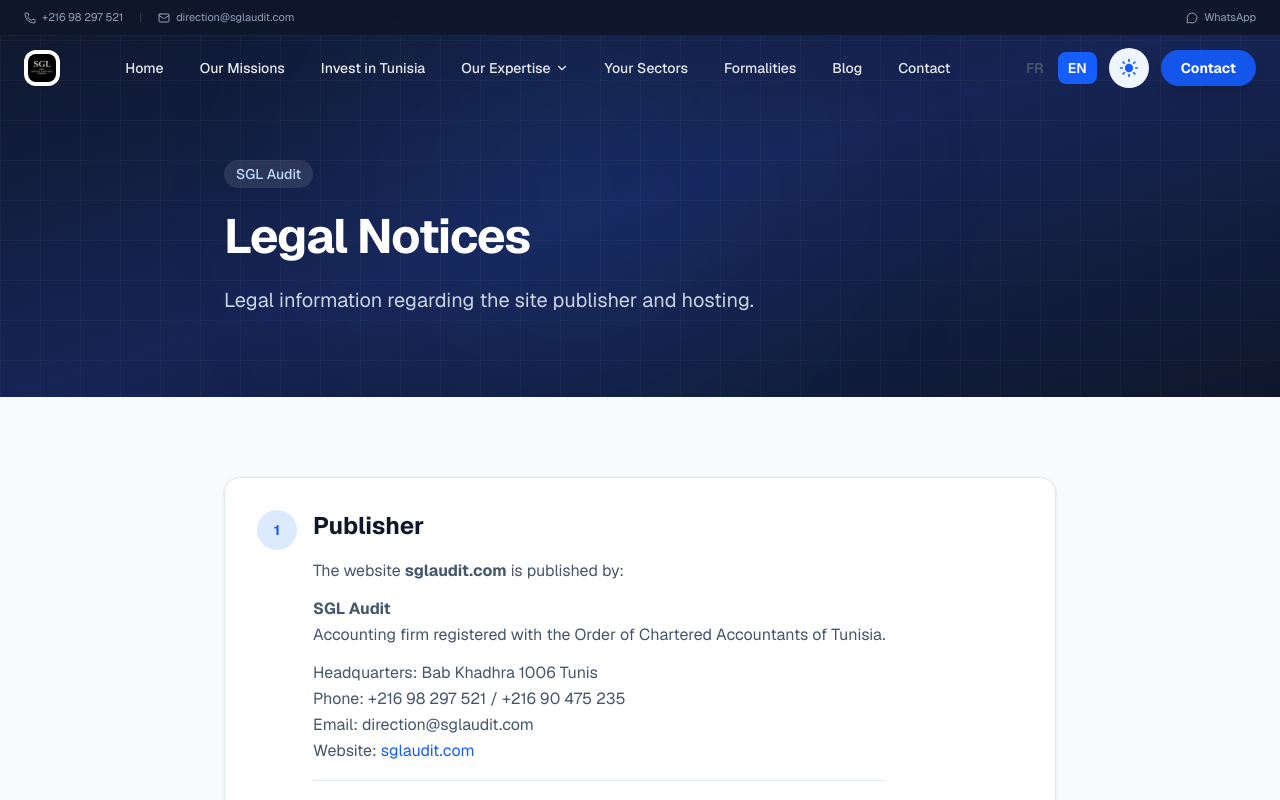
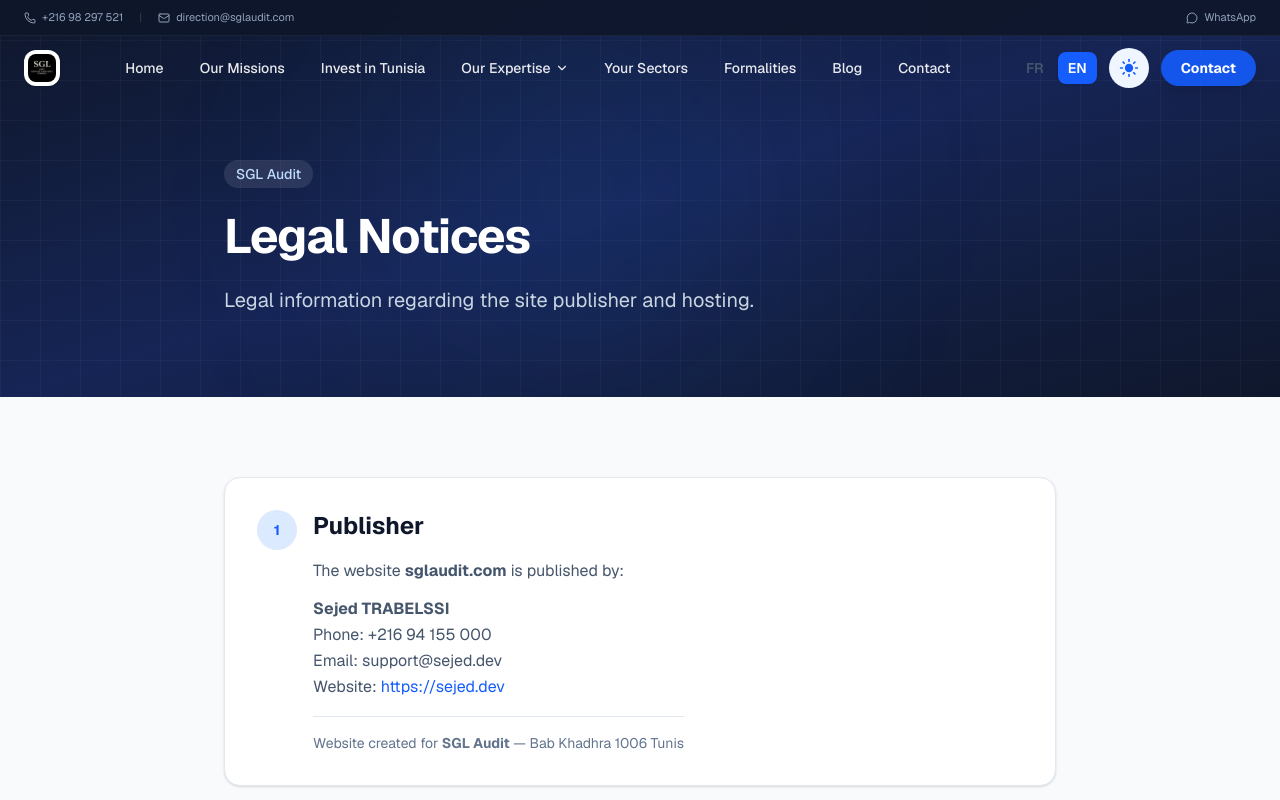
Before and after one commit to SEJED-DEV/SGL-Audit, a Next.js app: page /en/mentions-legales in a window 1280 px wide. Shown: the top 800 px of the page. Built offline with nearby package versions, Linux system fonts and the light colour scheme.

Commit message:
fix: publisher is Sejed TRABELSSI, not SGL Audit

```diff
--- a/src/app/[lang]/mentions-legales/page.tsx
+++ b/src/app/[lang]/mentions-legales/page.tsx
@@ -33,20 +33,13 @@
             Le site <strong>sglaudit.com</strong> est édité par :
           </p>
           <p>
-            <strong>{siteConfig.name}</strong><br />
-            Société d&apos;expertise comptable inscrite au tableau de l&apos;Ordre des Experts Comptables de Tunisie.
-          </p>
-          <p>
-            Siège social : {siteConfig.location.address}<br />
-            Téléphone : {siteConfig.contact.phone} / {siteConfig.contact.phone2}<br />
-            Email : {siteConfig.contact.email}<br />
-            Site web : <a href={siteConfig.website} target="_blank" rel="noreferrer" className="text-blue-600 dark:text-blue-400 hover:underline">sglaudit.com</a>
-          </p>
-          <p className="text-sm text-slate-500 dark:text-slate-400 mt-4 pt-4 border-t border-slate-200 dark:border-zinc-700">
-            <strong>Publication :</strong> {siteConfig.developer.name}<br />
+            <strong>{siteConfig.developer.name}</strong><br />
             Tél : {siteConfig.developer.phone}<br />
             Email : {siteConfig.developer.email}<br />
             Site web : <a href={siteConfig.developer.website} target="_blank" rel="noreferrer" className="text-blue-600 dark:text-blue-400 hover:underline">{siteConfig.developer.website}</a>
+          </p>
+          <p className="text-sm text-slate-500 dark:text-slate-400 mt-4 pt-4 border-t border-slate-200 dark:border-zinc-700">
+            Site réalisé pour le compte de <strong>{siteConfig.name}</strong> — {siteConfig.location.address}
           </p>
         </>
       ) : (
@@ -55,20 +48,13 @@
             The website <strong>sglaudit.com</strong> is published by:
           </p>
           <p>
-            <strong>{siteConfig.name}</strong><br />
-            Accounting firm registered with the Order of Chartered Accountants of Tunisia.
-          </p>
-          <p>
-            Headquarters: {siteConfig.location.address}<br />
-            Phone: {siteConfig.contact.phone} / {siteConfig.contact.phone2}<br />
-            Email: {siteConfig.contact.email}<br />
-            Website: <a href={siteConfig.website} target="_blank" rel="noreferrer" className="text-blue-600 dark:text-blue-400 hover:underline">sglaudit.com</a>
-          </p>
-          <p className="text-sm text-slate-500 dark:text-slate-400 mt-4 pt-4 border-t border-slate-200 dark:border-zinc-700">
-            <strong>Publication:</strong> {siteConfig.developer.name}<br />
+            <strong>{siteConfig.developer.name}</strong><br />
             Phone: {siteConfig.developer.phone}<br />
             Email: {siteConfig.developer.email}<br />
             Website: <a href={siteConfig.developer.website} target="_blank" rel="noreferrer" className="text-blue-600 dark:text-blue-400 hover:underline">{siteConfig.developer.website}</a>
+          </p>
+          <p className="text-sm text-slate-500 dark:text-slate-400 mt-4 pt-4 border-t border-slate-200 dark:border-zinc-700">
+            Website created for <strong>{siteConfig.name}</strong> — {siteConfig.location.address}
           </p>
         </>
       ),
```
